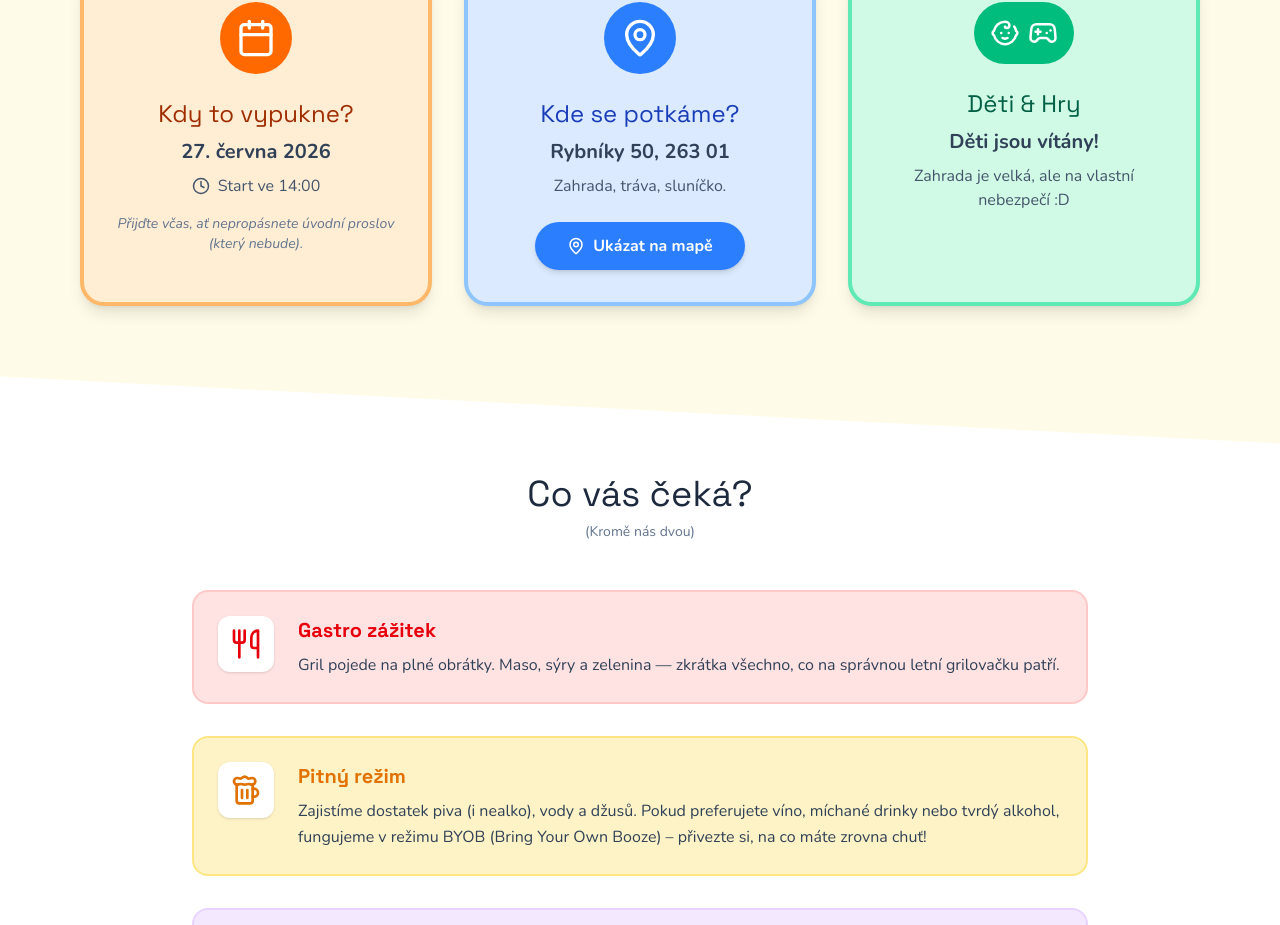
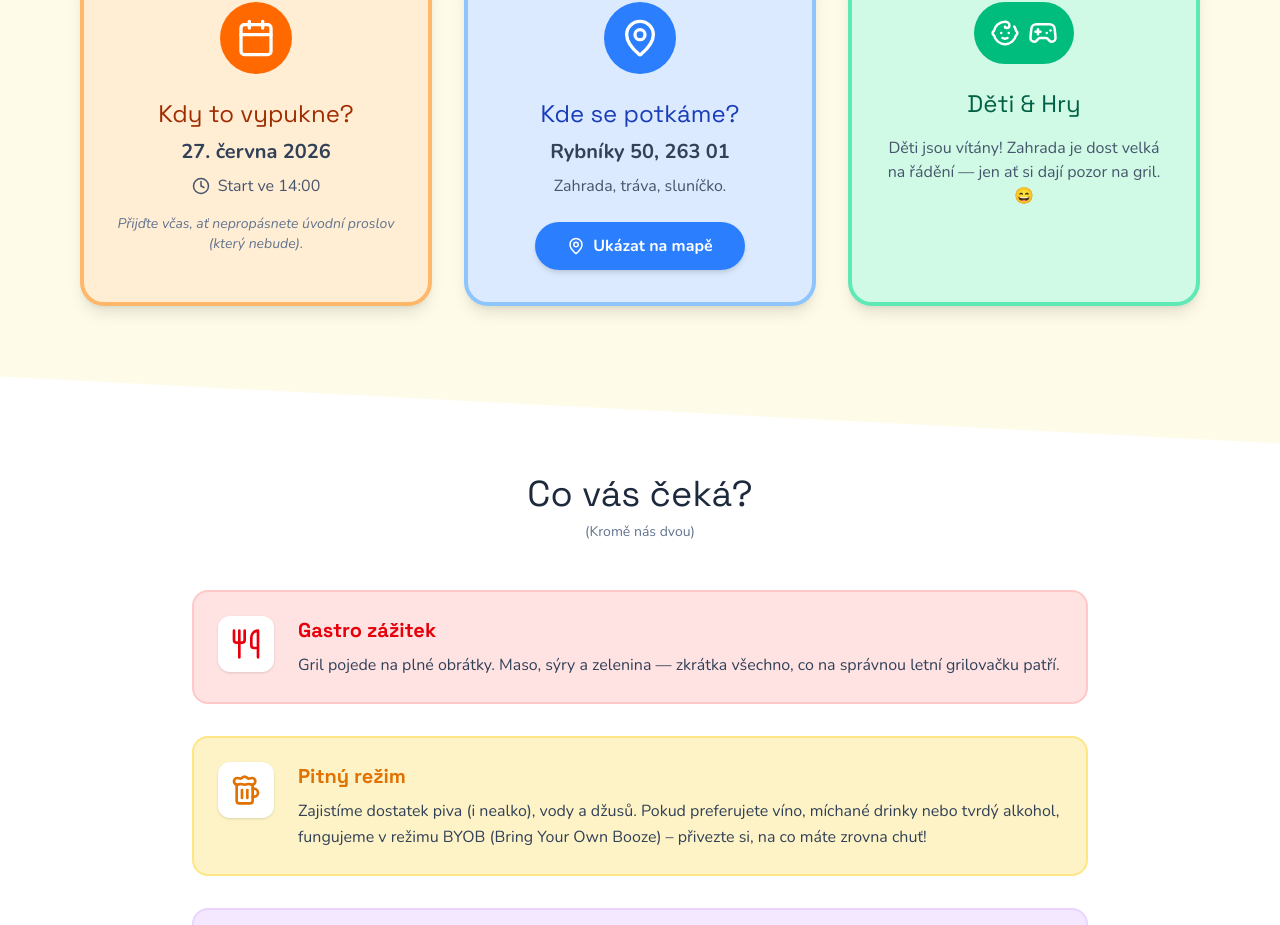
Before and after one commit to David-Nekolny/Birthday30, a React (Vite) app: page / in a window 1280 px wide. Shown: the part 1578-2503 px from the top of the page. Built offline with nearby package versions, Linux system fonts and the light colour scheme.

Commit message:
fix: update kids section description

```diff
--- a/src/App.tsx
+++ b/src/App.tsx
@@ -203,8 +203,7 @@ function LogisticsSection() {
             <Gamepad2 size={30} />
           </div>
           <h3 className="font-display text-2xl text-emerald-800 mb-2">Děti & Hry</h3>
-          <p className="text-xl font-bold text-slate-700">Děti jsou vítány!</p>
-          <p className="mt-2 text-slate-600">Zahrada je velká, ale na vlastní nebezpečí :D</p>
+          <p className="mt-2 text-slate-600">Děti jsou vítány! Zahrada je dost velká na řádění — jen ať si dají pozor na gril. 😄</p>
 
         </motion.div>
       </div>
```
